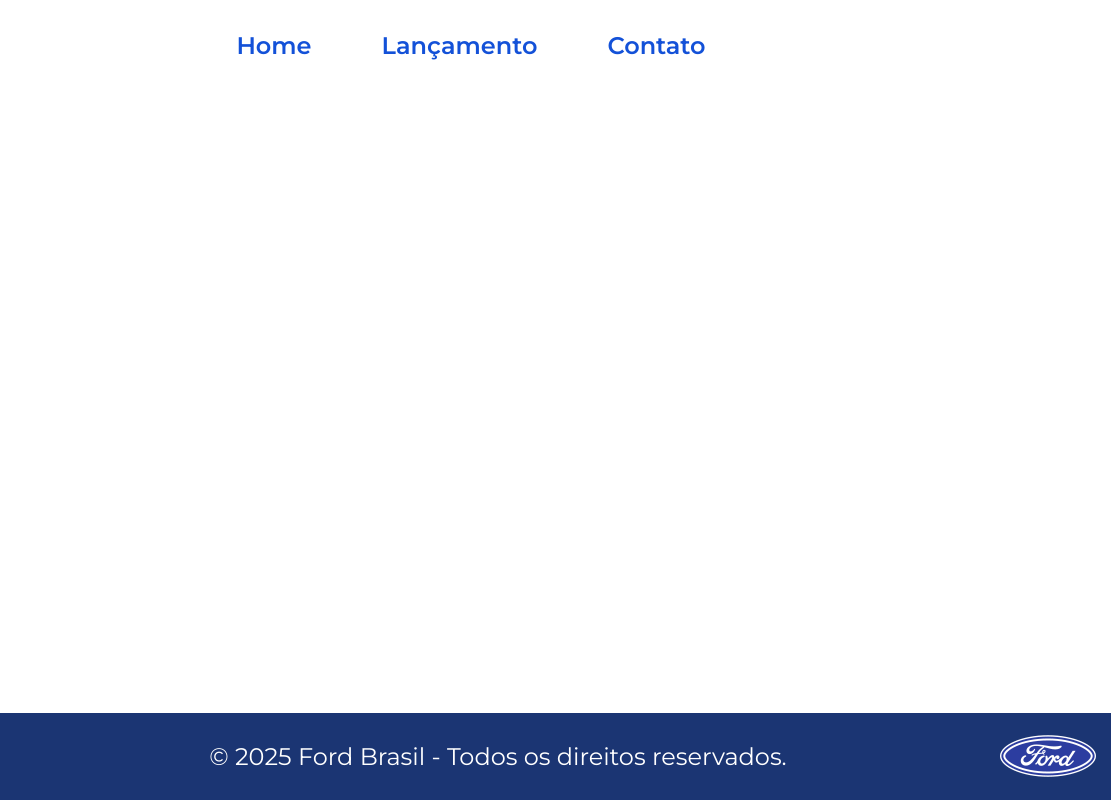
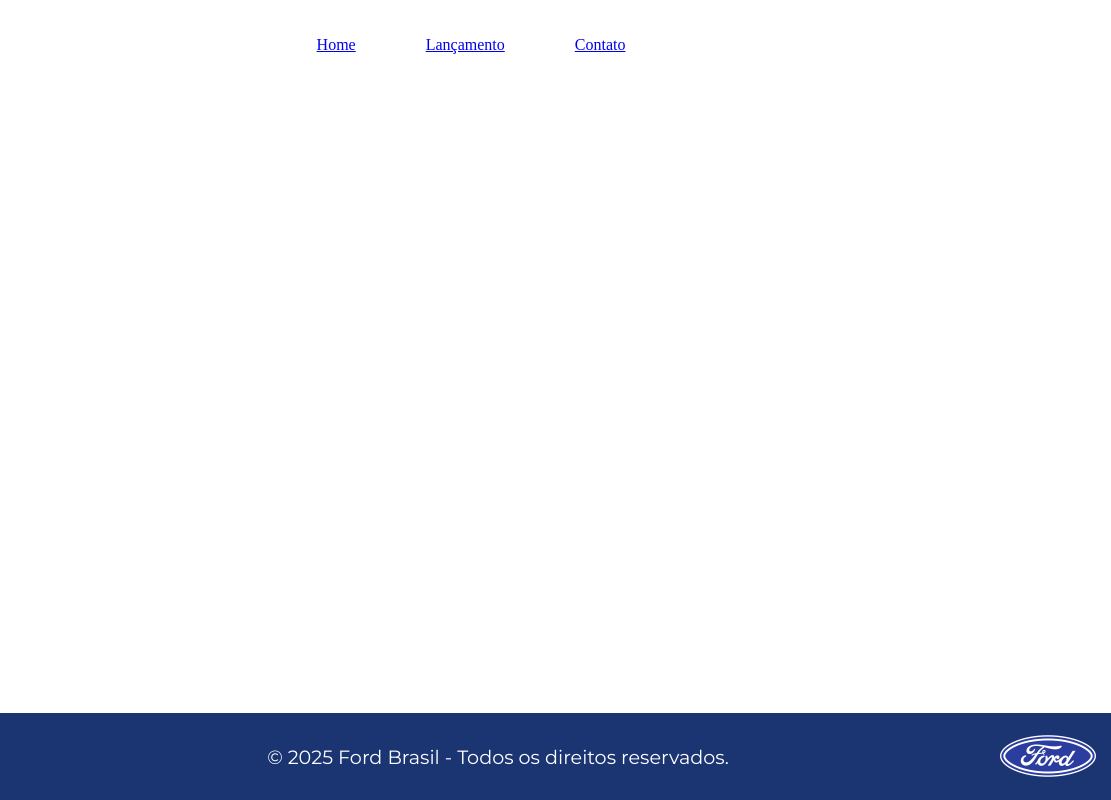
Before and after one commit to AislanJTelesF/desafioSprint4.0, a plain HTML site: page contato.html in a window 1280 px wide. Shown: the full height of the page, 169-1280 px from the left. Drawn offline with Linux system fonts and the light colour scheme.

Commit message:
removendo as classes para encurtar o codigo

```diff
--- a/contato.html
+++ b/contato.html
@@ -12,9 +12,9 @@
     <header class="cabecalho">
         <img class="cabecalho__img" src="img/logo-ford-256.png" alt="Logo da marca Ford">
         <nav class="cabecalho__menu">
-            <a class="cabecalho__menu__link" href="index.html">Home</a>
-            <a class="cabecalho__menu__link" href="lancamento.html">Lançamento</a>
-            <a class="cabecalho__menu__link" href="contato.html">Contato</a>
+            <a href="index.html">Home</a>
+            <a href="lancamento.html">Lançamento</a>
+            <a href="contato.html">Contato</a>
         </nav>
     </header>
 
--- a/css/style.css
+++ b/css/style.css
@@ -21,7 +21,7 @@ body {
     color: var(--cor-secundaria);
 }
 
-html, body {             /*Utilizado para deixar o rodape no final da pagina não importando se o main é grande o suficiente para empurra-lo*/
+html, body { /*Utilizado para deixar o rodape no final da pagina não importando se o main é grande o suficiente para empurra-lo*/
     display: flex;
     flex-direction: column;
     height: 100%;
@@ -30,6 +30,7 @@ html, body {             /*Utilizado para deixar o rodape no final da pagina nã
 .cabecalho {
     position: relative;
     padding: 1%;
+    justify-content: center;
 }
 
 .cabecalho__img {
@@ -79,6 +80,10 @@ html, body {             /*Utilizado para deixar o rodape no final da pagina nã
     font-family: var(--fonte-secundaria);
     font-size: 1.5rem;
     font-weight: 400;
+}
+
+.paragrafo__rodape {
+    font-size: 1.2rem;
 }
 
 .apresentacao__links {
```
